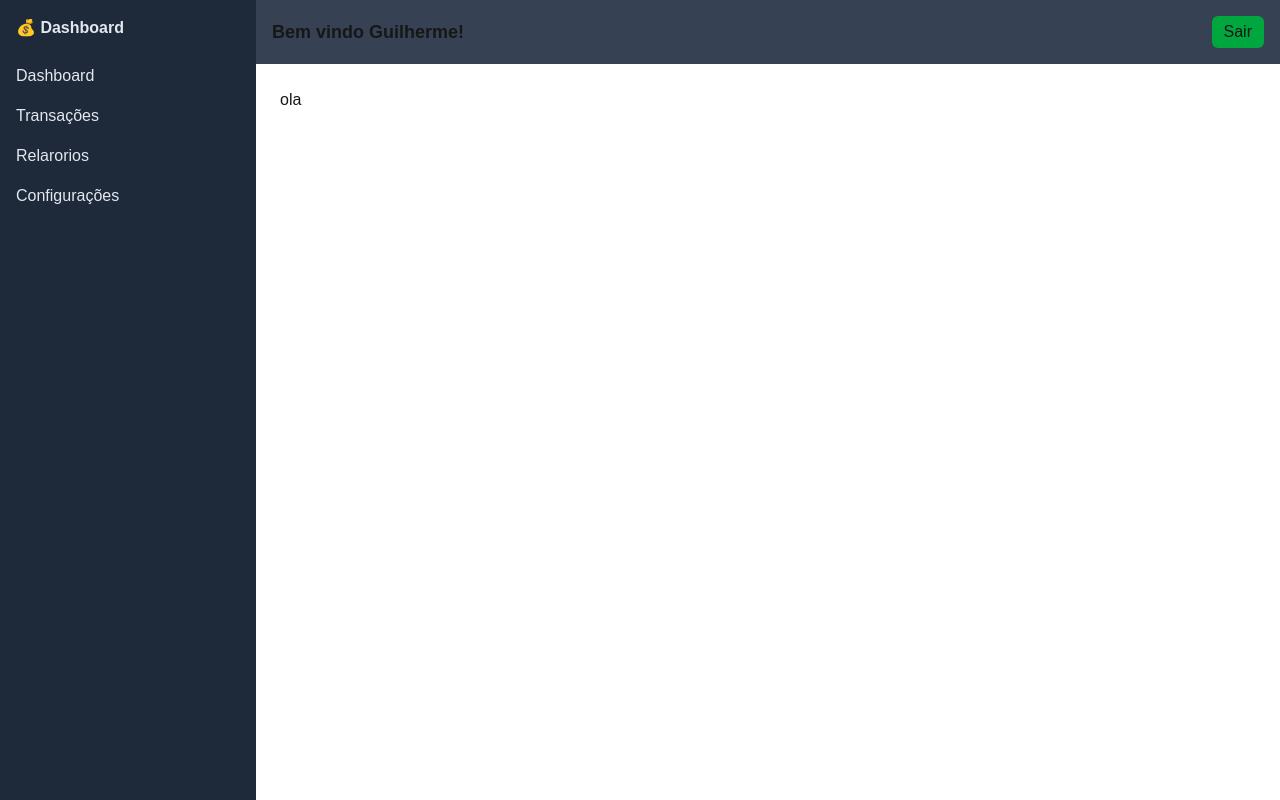
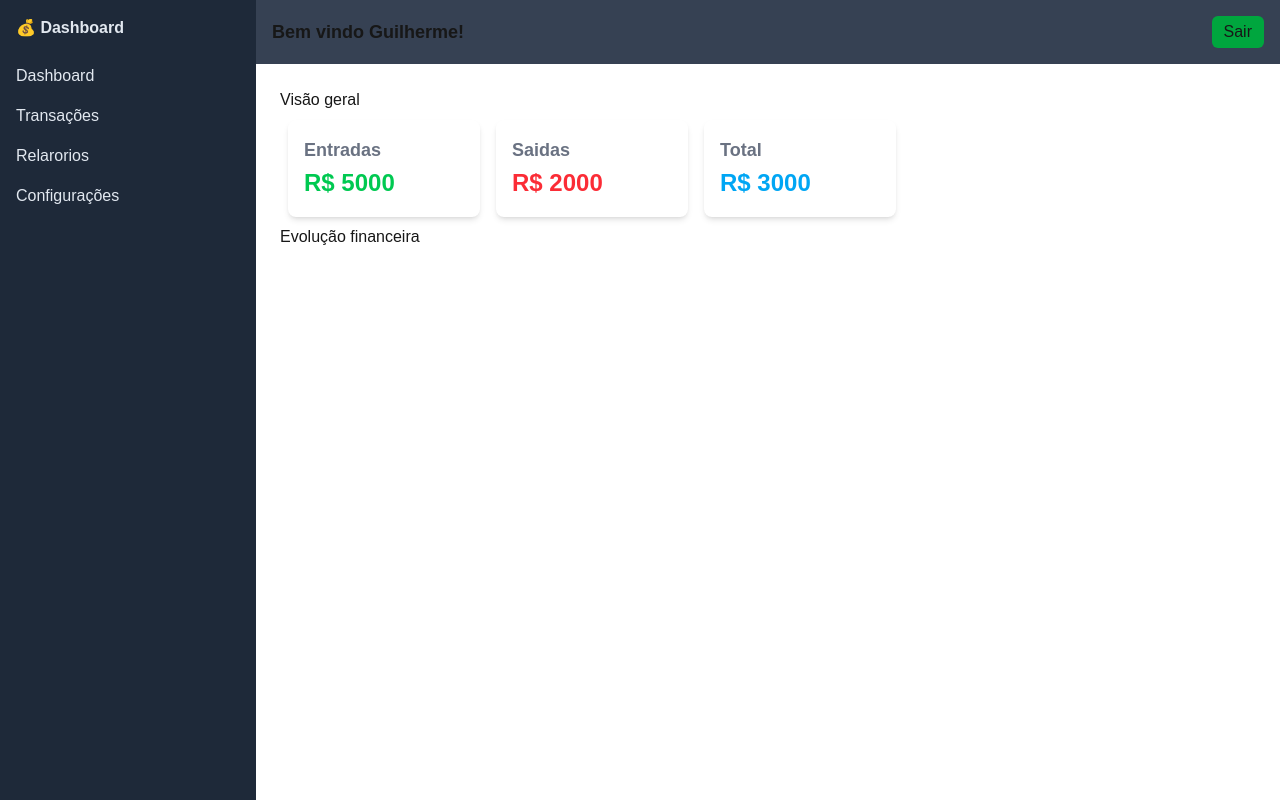
Before and after one commit to Guilherm001/finances, a Next.js app: page / in a window 1280 px wide. Built offline with nearby package versions, Linux system fonts and the light colour scheme.

Commit message:
atualizando a page home (colcoando cards)

```diff
--- a/src/app/page.tsx
+++ b/src/app/page.tsx
@@ -1,10 +1,21 @@
 import Image from "next/image";
+import Cards from "@/components/Home/Cards";
 
 export default function Home() {
   return (
     <div>
       <main>
-        <h1>ola</h1>
+        <div>
+          <h1>Visão geral</h1>
+        </div>
+        <div className="flex">
+          <Cards title="Entradas" value={5000} valueclassName="text-green-500"/>
+          <Cards title="Saidas" value={2000} valueclassName="text-red-500" />
+          <Cards title="Total" value={3000} valueclassName="text-sky-500" />
+        </div>
+        <div>
+          <h1>Evolução financeira</h1>
+        </div>
       </main>
     </div>
   );
--- /dev/null
+++ b/src/components/Home/Cards/index.tsx
@@ -0,0 +1,16 @@
+interface CardsProps {
+    title: string;
+    value: number;
+    valueclassName?: string;
+}
+
+
+
+export default function Cards({ title, value, valueclassName }: CardsProps) {
+    return (
+        <div className="bg-white p-4 rounded-lg shadow-md w-48 m-2 ">
+            <h2 className="text-gray-500 font-semibold text-lg ">{title}</h2>
+            <h1 className={` text-gray-600 font-bold text-lg text-[24px] ${valueclassName}`}>R$ {value}</h1>
+        </div>
+    );
+}
```
